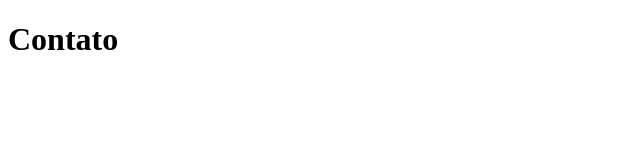
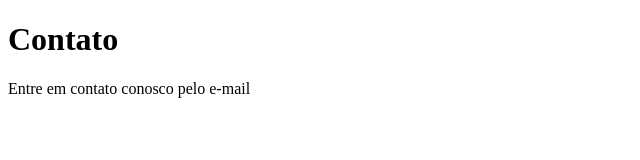
Before and after one commit to miltonnotforyou/sistema-de-cadastro, a plain HTML site: page contato.html in a window 1280 px wide. Shown: the whole page, without its empty margins (0-640 px from the left). Drawn offline with Linux system fonts and the light colour scheme.

Commit message:
Adicionando e-mail de contato

```diff
--- a/contato.html
+++ b/contato.html
@@ -8,5 +8,6 @@
 </head>
 <body>
     <h1>Contato</h1>
+    <p>Entre em contato conosco pelo e-mail</p>
 </body>
 </html>
```
